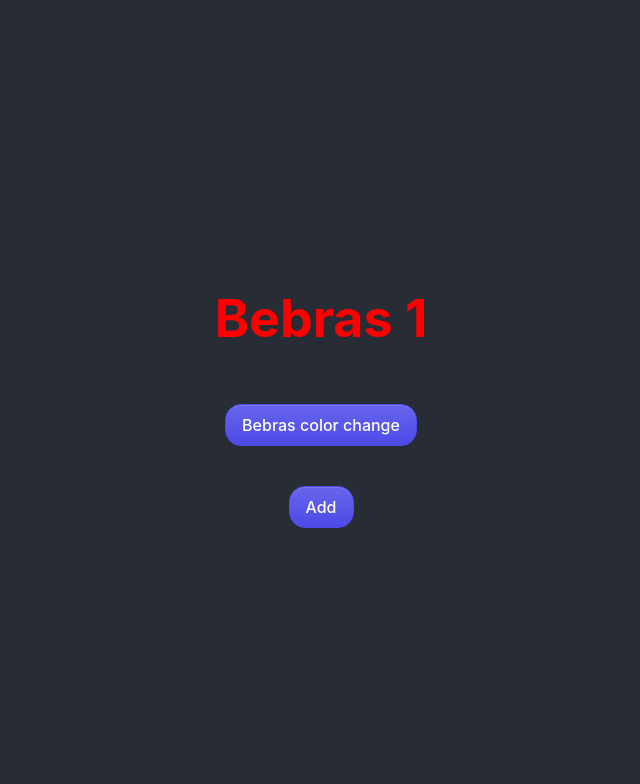
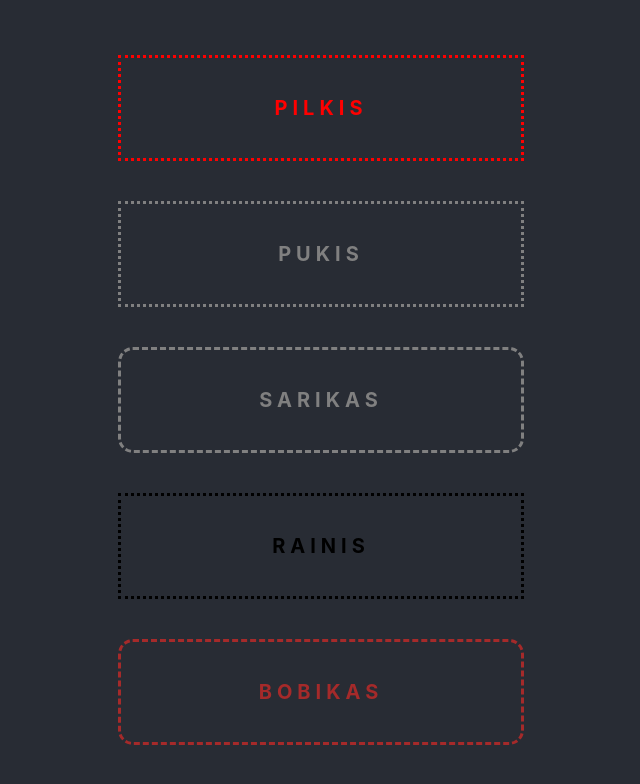
Before and after one commit to Kplukas/uzduotys11-22, a React (Create React App) app in the folder r1/: page / in a window 1280 px wide. Shown: the top 784 px of the page, without its empty margins (319-959 px from the left). Built offline with nearby package versions, Linux system fonts and the light colour scheme.

Commit message:
Dogs and cats

```diff
--- /dev/null
+++ b/r1/src/006.jsx
@@ -0,0 +1,25 @@
+import './App.scss';
+import Cat from './components/006/Cat';
+import Dog from './components/006/Dog';
+
+function App() {
+
+    const mas = [
+        {name:'Pilkis', color:'red', type: 'cat'},
+        {name:'Pukis', color:'gray', type: 'cat'},
+        {name:'Sarikas', color:'gray', type: 'dog'},
+        {name:'Rainis', color:'black', type: 'cat'},
+        {name:'Bobikas', color:'brown', type: 'dog'}
+    ];
+
+    return (
+        <div className="App">
+            <div className="App-header">
+                {mas.map((a, i) => a.type ==='cat' ? <Cat key={i} cat={a}/> : <Dog key={i} dog={a}/>)}
+            </div>
+
+        </div>
+    );
+}
+
+export default App;
--- a/r1/src/App.scss
+++ b/r1/src/App.scss
@@ -38,3 +38,33 @@
     transform: rotate(360deg);
   }
 }
+
+.cat {
+  display: flex;
+  justify-content: center;
+  align-items: center;
+  width: 400px;
+  height: 100px;
+  margin: 20px;
+  border: 3px dotted transparent;
+  h2{
+    letter-spacing: 5px;
+    font-size: 20px;
+    text-transform: uppercase;
+  }
+}
+.dog {
+  display: flex;
+  justify-content: center;
+  align-items: center;
+  width: 400px;
+  height: 100px;
+  margin: 20px;
+  border: 3px dashed transparent;
+  border-radius: 15px;
+  h3 {
+    letter-spacing: 5px;
+    font-size: 20px;
+    text-transform: uppercase;
+  }
+}
--- /dev/null
+++ b/r1/src/components/006/Cat.jsx
@@ -0,0 +1,9 @@
+function Cat({cat}) {
+    return (
+        <div className="cat" style={{borderColor: cat.color}}>
+            <h2 style={{color: cat.color}}>{cat.name}</h2>
+        </div>
+    );
+}
+
+export default Cat;
--- /dev/null
+++ b/r1/src/components/006/Dog.jsx
@@ -0,0 +1,9 @@
+function Dog({dog}) {
+    return (
+        <div className="dog" style={{borderColor: dog.color}}>
+            <h3 style={{color: dog.color}}>{dog.name}</h3>
+        </div>
+    );
+}
+
+export default Dog;
--- a/r1/src/index.js
+++ b/r1/src/index.js
@@ -1,6 +1,6 @@
 import ReactDOM from 'react-dom/client';
 import './index.css';
-import App from './App.jsx';
+import App from './006.jsx';
 
 
 const root = ReactDOM.createRoot(document.getElementById('root'));
```
Also changed, not shown: r1/src/005.jsx (renamed from r1/src/App.jsx).
